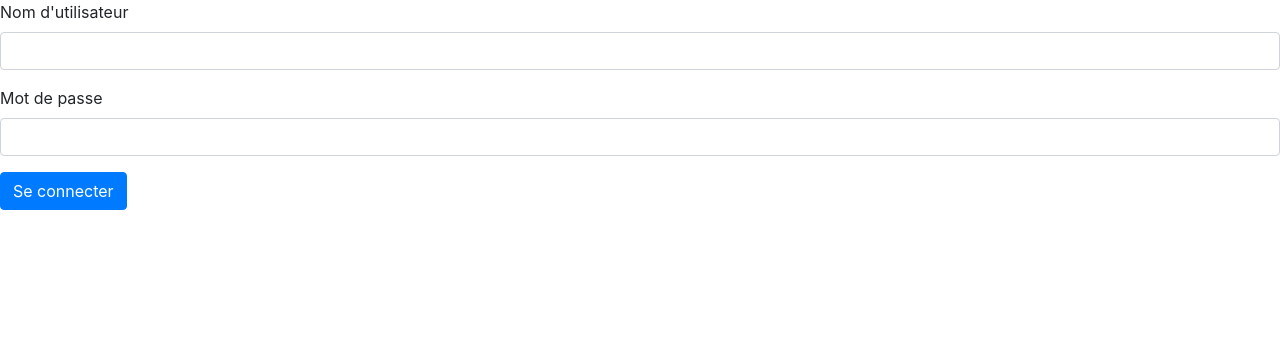
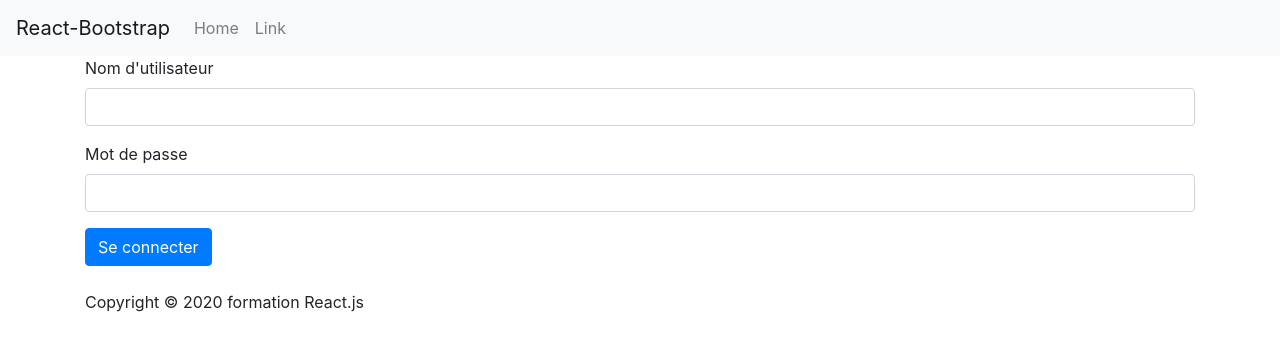
Before and after one commit to Formation-React-js/react-signin, a React (Create React App) app: page / in a window 1280 px wide. Shown: the top 350 px of the page. Built offline with nearby package versions, Linux system fonts and the light colour scheme.

Commit message:
Add layout

```diff
--- a/src/App.js
+++ b/src/App.js
@@ -1,10 +1,10 @@
 import React from 'react';
-import { LoginForm } from './components';
 import 'bootstrap/dist/css/bootstrap.min.css';
+import { LoginPage } from './pages';
 
 function App() {
   return (
-    <LoginForm />
+    <LoginPage />
   );
 }
 
--- a/src/components/index.js
+++ b/src/components/index.js
@@ -1 +1,2 @@
+export { default as Layout } from './layout';
 export { default as LoginForm } from './login-form';
--- /dev/null
+++ b/src/components/layout/index.js
@@ -0,0 +1,3 @@
+import Layout from './layout';
+
+export default Layout;
--- /dev/null
+++ b/src/components/layout/layout.jsx
@@ -0,0 +1,25 @@
+import React from 'react';
+import Navbar from './navbar';
+import { Container } from 'react-bootstrap';
+
+const Layout = ({ children, currentUser }) => {
+  return (
+    <>
+      <header>
+        <Navbar
+          currentUser={currentUser}
+        />
+      </header>
+      <Container>
+        <main>
+          {children}
+        </main>
+        <footer className="mt-4">
+          Copyright &copy; 2020 formation React.js
+        </footer>
+      </Container>
+    </>
+  )
+}
+
+export default Layout;
--- /dev/null
+++ b/src/components/layout/navbar.jsx
@@ -0,0 +1,28 @@
+import React from 'react';
+import { Navbar, Button, Nav } from 'react-bootstrap';
+
+const CustomNavbar = ({ currentUser }) => {
+  return (
+    <Navbar bg="light" expand="lg">
+      <Navbar.Brand href="#home">React-Bootstrap</Navbar.Brand>
+      <Navbar.Toggle aria-controls="basic-navbar-nav" />
+      <Navbar.Collapse id="basic-navbar-nav">
+        <Nav className="mr-auto">
+          <Nav.Link href="#home">Home</Nav.Link>
+          <Nav.Link href="#link">Link</Nav.Link>
+        </Nav>
+        <Nav>
+          {currentUser === null ?
+            <Button variant="primary">
+              Se connecter
+            </Button>
+          :
+            null
+          }
+        </Nav>
+      </Navbar.Collapse>
+    </Navbar>
+  );
+}
+
+export default CustomNavbar;
--- /dev/null
+++ b/src/pages/index.js
@@ -0,0 +1 @@
+export { default as LoginPage } from './login';
--- /dev/null
+++ b/src/pages/login.jsx
@@ -0,0 +1,14 @@
+import React from 'react';
+import { Layout, LoginForm } from '../components';
+
+const LoginPage = ({ currentUser }) => {
+  return (
+    <Layout
+      currentUser={currentUser}
+    >
+      <LoginForm />
+    </Layout>
+  )
+}
+
+export default LoginPage;
```
